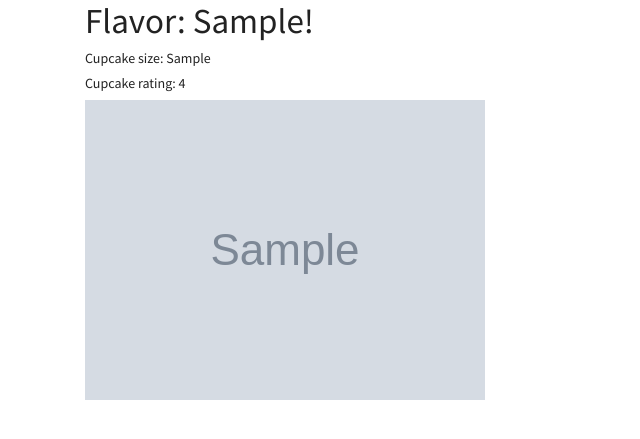
After one commit to alex-rutan/flask-cupcake, a Flask app: page /cupcakes/1 in a window 1280 px wide. The commit adds this page. Shown: the top 439 px of the page, without its empty margins (0-640 px from the left). Run offline with Flask 2, Linux system fonts and the light colour scheme; tables that the repository leaves empty hold one stand-in row (values such as "Sample post"); grey boxes marked "Sample" are stand-in pictures.

Commit message:
finished part 5 + front end html

```diff
--- a/app.py
+++ b/app.py
@@ -25,6 +25,13 @@ def load_homepage():
 
     return render_template("index.html", form=form)
 
+@app.route("/cupcakes/<int:cupcake_id>")
+def display_cupcake(cupcake_id):
+    """Display a cupcake detail"""
+
+    cupcake = Cupcake.query.get_or_404(cupcake_id)
+
+    return render_template("show_cupcake.html", cupcake=cupcake)
 
 @app.route("/api/cupcakes")
 def show_cupcakes():
@@ -76,15 +83,25 @@ def update_cupcake(cupcake_id):
 
     curr_cupcake = Cupcake.query.get_or_404(cupcake_id)
 
-    flavor = request.json["flavor"] or curr_cupcake.flavor
-    size = request.json["size"] or curr_cupcake.size
-    rating = request.json["rating"]
-    image = request.json["image"] or None
+    curr_cupcake.flavor = request.json.get("flavor", curr_cupcake.flavor)
+    curr_cupcake.size = request.json.get("size", curr_cupcake.size)
+    curr_cupcake.rating = request.json.get("rating", curr_cupcake.rating)
 
-    curr_cupcake.flavor = flavor
-    curr_cupcake.size = size
-    curr_cupcake.rating = rating
-    curr_cupcake.image = image
+    image = request.json.get("image", None)
+    if image is None or image == "":
+        curr_cupcake.image = None
+    else:
+        curr_cupcake.image = image
+
+    # flavor = request.json["flavor"] or curr_cupcake.flavor
+    # size = request.json["size"] or curr_cupcake.size
+    # rating = request.json["rating"]
+    # image = request.json["image"] or None
+
+    # curr_cupcake.flavor = flavor
+    # curr_cupcake.size = size
+    # curr_cupcake.rating = rating
+    # curr_cupcake.image = image
 
     db.session.commit()
 
--- /dev/null
+++ b/templates/base.html
@@ -0,0 +1,22 @@
+<!DOCTYPE html>
+<html lang="en">
+<head>
+  <meta charset="UTF-8">
+  <meta name="viewport" content="width=device-width, initial-scale=1.0">
+  <meta http-equiv="X-UA-Compatible" content="ie=edge">
+  <title>{% block title %}{% endblock %}</title>
+  <link rel="stylesheet" href="https://bootswatch.com/4/lumen/bootstrap.css">
+</head>
+<body>
+
+  <div class="container">
+    <div class="row">
+        <div class="col">
+          {% block content %}
+          {% endblock %}
+        </div>
+      </div>
+  </div>
+
+</body>
+</html>
--- /dev/null
+++ b/templates/show_cupcake.html
@@ -0,0 +1,13 @@
+{% extends 'base.html' %}
+
+{% block title %} Cupcakes Details {% endblock %}
+
+{% block content %}
+
+  <h1>Flavor: {{ cupcake.flavor }}!</h1>
+
+  <h6>Cupcake size: {{ cupcake.size }}</h6>
+  <h6>Cupcake rating: {{cupcake.rating}}</h6>
+  <img src="{{ cupcake.image }}" width="400px">
+
+{% endblock %}
```
Also changed, not shown: static/cupcake.js (+36 -10 lines), templates/index.html (+10 -8 lines), templates/show_cupcakes.html (deleted, +0 -39 lines).
